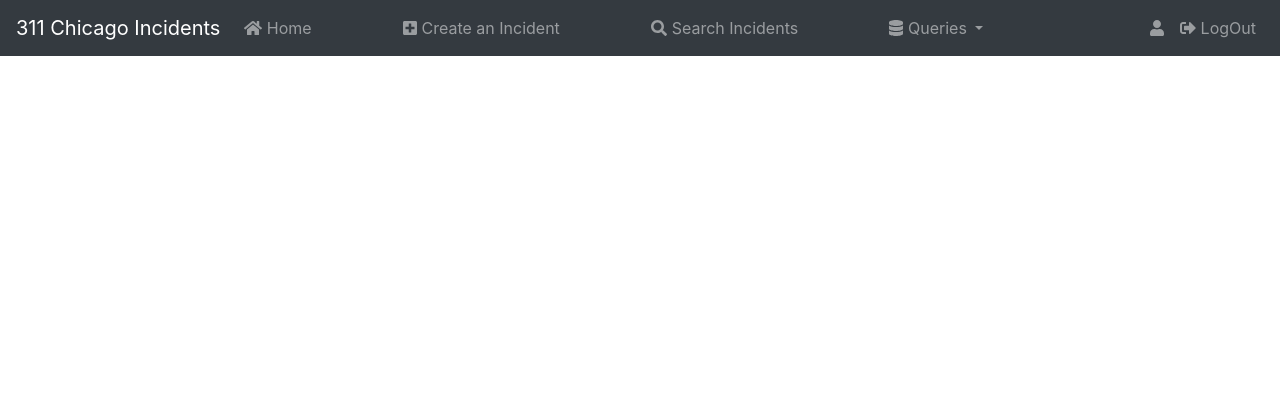
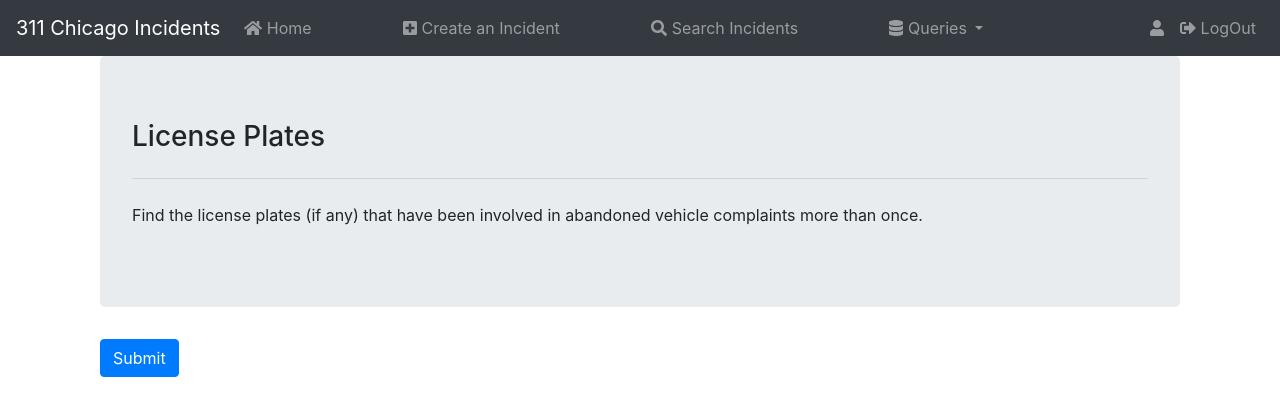
Before and after one commit to vtsiatouras/311-chicago-incidents, a Vue app in the folder frontend/: page /license-plates in a window 1280 px wide. Shown: the top 416 px of the page. Built offline with nearby package versions, Linux system fonts and the light colour scheme; sample sign-in values are in the browser's storage.

Commit message:
[feat]: added LicensePlates.vue, service & route

```diff
--- a/frontend/src/App.vue
+++ b/frontend/src/App.vue
@@ -64,6 +64,11 @@
             <b-dropdown-item>
               <router-link to="/top-5-ssa" class="dropdown-item">
                 6. Top 5 SSA
+              </router-link>
+            </b-dropdown-item>
+            <b-dropdown-item>
+              <router-link to="/license-plates" class="dropdown-item">
+                7. License plates
               </router-link>
             </b-dropdown-item>
           </b-nav-item-dropdown>
--- /dev/null
+++ b/frontend/src/components/queries/LicensePlates.vue
@@ -0,0 +1,95 @@
+<template>
+  <div class="container">
+    <header class="jumbotron">
+      <h3>License Plates</h3>
+      <hr class="my-4"/>
+      <p>
+        Find the license plates (if any) that have been involved in abandoned vehicle complaints more
+        than once.
+      </p>
+    </header>
+    <form name="form" @submit.prevent="handleSubmit">
+      <div class="form-group">
+        <button class="btn btn-primary center-block" :disabled="loading">
+            <span
+                v-show="loading"
+                class="spinner-border spinner-border-sm"
+            ></span>
+          <span>Submit</span>
+        </button>
+      </div>
+      <div class="form-group">
+        <div v-if="message && !successful" class="alert alert-danger" role="alert">
+          {{ message }}
+        </div>
+      </div>
+    </form>
+    <div v-if="message && successful">
+      <table v-if="message" class="table">
+        <thead>
+        <tr>
+          <th v-for="column in tableColumns" v-bind:key="column.id">
+            {{ column.title }}
+          </th>
+        </tr>
+        </thead>
+        <tr v-for="request in message" v-bind:key="request.id">
+          <td>{{ request.license_plate }}</td>
+          <td>{{ request.number_of_requests }}</td>
+        </tr>
+      </table>
+    </div>
+  </div>
+</template>
+
+<script>
+import QueriesService from "@/services/queries.service";
+
+export default {
+  name: "LicensePlates",
+  data() {
+    return {
+      loading: false,
+      submitted: false,
+      successful: false,
+      message: '',
+      tableColumns: [
+        {
+          title: 'License Plate',
+          field: 'license_plate'
+        }, {
+          title: 'Number of Requests',
+          field: 'number_of_requests'
+        }
+      ],
+    };
+  },
+  methods: {
+    handleSubmit() {
+      this.message = '';
+      this.submitted = true;
+      this.loading = true;
+      this.$validator.validate().then((isValid) => {
+        if (isValid) {
+          QueriesService.licensePlates().then(
+              (response) => {
+                this.successful = true;
+                this.message = response.data;
+                this.loading = false;
+              },
+              (error) => {
+                console.log(error.message)
+                this.message = error.response.data;
+                this.loading = false;
+              }
+          );
+        }
+      });
+    }
+  }
+};
+</script>
+
+<style scoped>
+
+</style>
--- a/frontend/src/router.js
+++ b/frontend/src/router.js
@@ -73,6 +73,12 @@ export const router = new Router({
             name: 'top-5-ssa',
             // lazy-loaded
             component: () => import('./components/queries/Top5SSA')
+        },
+        {
+            path: '/license-plates',
+            name: 'license-plates',
+            // lazy-loaded
+            component: () => import('./components/queries/LicensePlates')
         }
     ]
 });
--- a/frontend/src/services/queries.service.js
+++ b/frontend/src/services/queries.service.js
@@ -97,6 +97,11 @@ class QueriesService {
             .get(API_URL + 'queries/top5SSA/', {params: params, headers: authHeader()});
     }
 
+    licensePlates() {
+        return axios
+            .get(API_URL + 'queries/licensePlates/', {headers: authHeader()});
+    }
+
 }
 
 export default new QueriesService();
```
